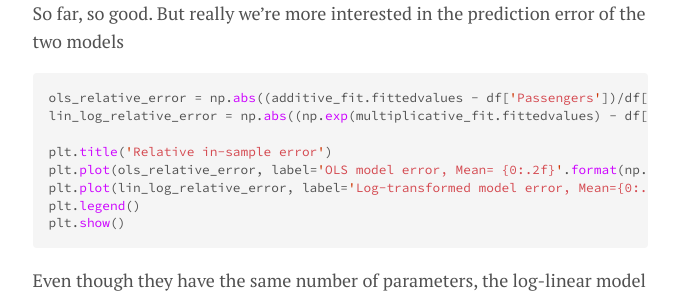
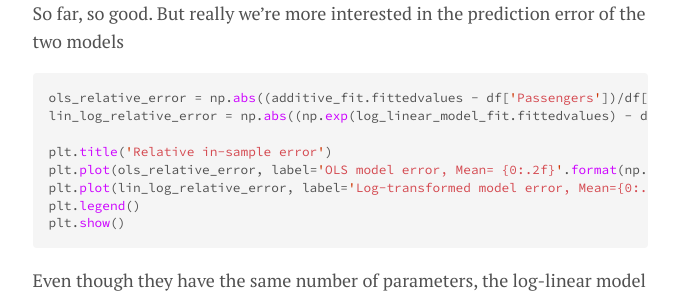
Before and after one commit to lmc2179/lmc2179.github.io, a Jekyll site: the page built from drafts/multiplicative.md, in a window 1280 px wide and 900 px high, scrolled down 7612 px. Shown: the part 153-452 px from the top of the window, without its empty margins (300-978 px from the left). Built offline with Jekyll 4.4.1, drawn with Linux system fonts in a browser that asks for light colours; formulas are drawn with MathJax 3.

Commit message:
Update multiplicative.md

````diff
--- a/drafts/multiplicative.md
+++ b/drafts/multiplicative.md
@@ -194,7 +194,7 @@ So far, so good. But really we're more interested in the prediction error of the
 
 ```python
 ols_relative_error = np.abs((additive_fit.fittedvalues - df['Passengers'])/df['Passengers'])
-lin_log_relative_error = np.abs((np.exp(multiplicative_fit.fittedvalues) - df['Passengers'])/df['Passengers'])
+lin_log_relative_error = np.abs((np.exp(log_linear_model_fit.fittedvalues) - df['Passengers'])/df['Passengers'])
 
 plt.title('Relative in-sample error')
 plt.plot(ols_relative_error, label='OLS model error, Mean= {0:.2f}'.format(np.mean(ols_relative_error)))
````
